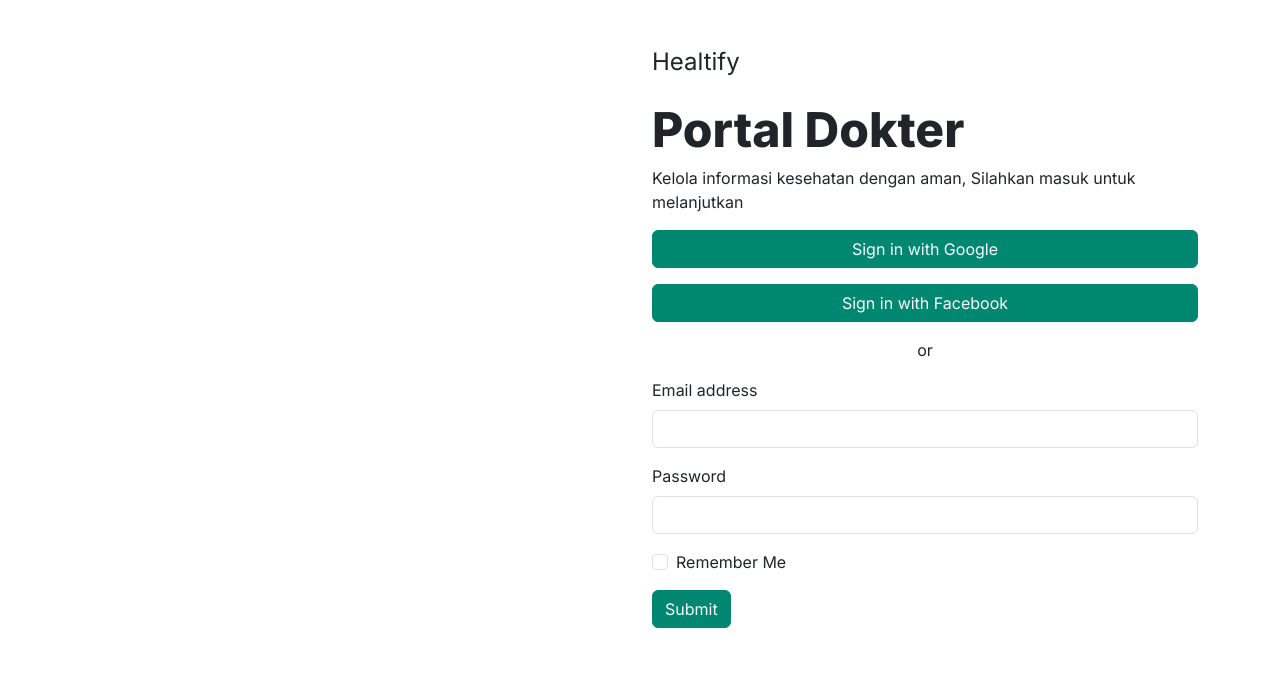
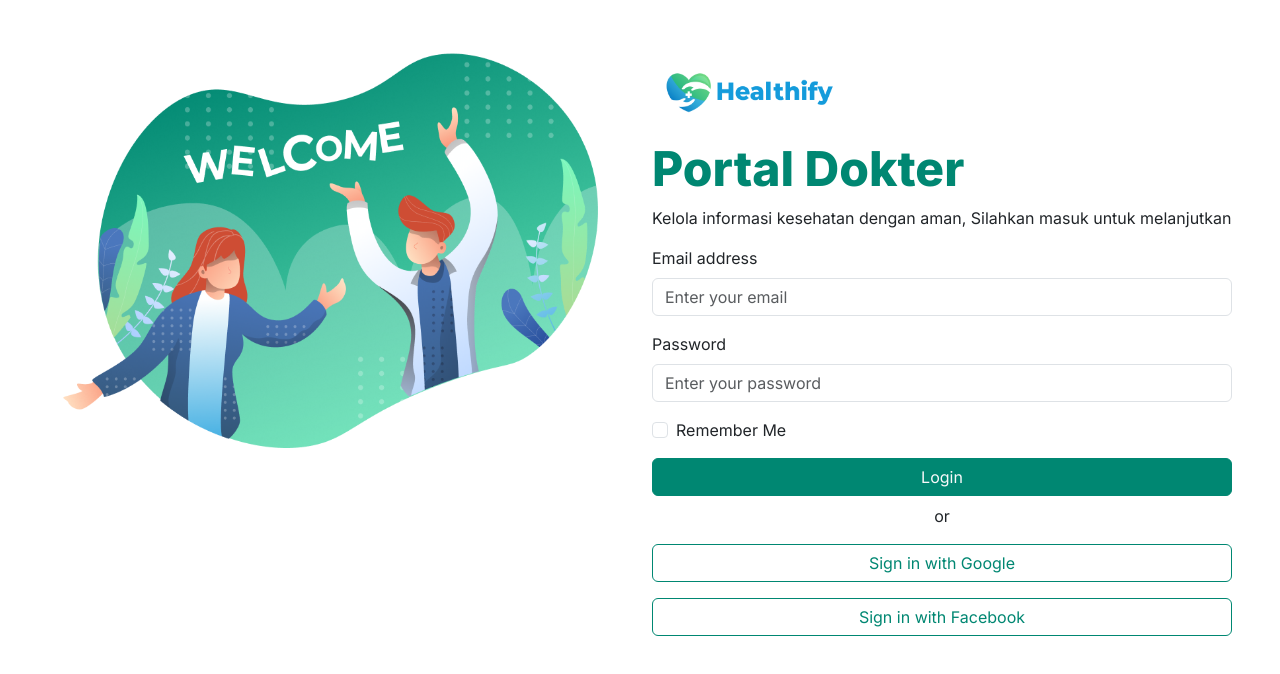
Before and after one commit to Health-Care-System/fe-react-doctor, a React (Vite) app: page /login in a window 1280 px wide. Shown: the top 674 px of the page. Built offline with nearby package versions, Linux system fonts and the light colour scheme.

Commit message:
fixed slicing

```diff
--- a/src/components/ui/Form/LoginForm.jsx
+++ b/src/components/ui/Form/LoginForm.jsx
@@ -1,30 +1,39 @@
 export const LoginForm = () => {
 
     return (
-        <form action='#' className="mt-4">
+        <form action='#' className="mt-3">
             <div className="mb-3">
-                <h3 className="fw-bold">Portal Dokter</h3>
+                <img src="../../../public/logohorizon.png" style={{ width : 200, height : 60 }}/>
+            </div>
+            <div className="mb-3">
+                <h3 className="fw-bold text-primary">Portal Dokter</h3>
                 <p>Kelola informasi kesehatan dengan aman, Silahkan masuk untuk melanjutkan</p>
             </div>
-            <div className="mb-3 d-flex flex-column gap-3">
-                <button className="btn btn-primary text-light">Sign in with Google </button>
-                <button className="btn btn-primary text-light">Sign in with Facebook</button>
-            </div>
-            <p className="text-center"> or </p>
 
             <div className="mb-3">
                 <label className="form-label">Email address</label>
-                <input type="email" className="form-control" id="exampleInputEmail1" aria-describedby="emailHelp"/>
+                <input type="email" className="form-control" placeholder="Enter your email" id="exampleInputEmail1" aria-describedby="emailHelp"/>
             </div>
             <div className="mb-3">
                 <label className="form-label">Password</label>
-                <input type="password" className="form-control" id="exampleInputPassword1"/>
+                <input type="password" placeholder="Enter your password" className="form-control" id="exampleInputPassword1"/>
             </div>
             <div className="mb-3 form-check">
                 <input type="checkbox" className="form-check-input" id="exampleCheck1"/>
                     <label className="form-check-label" >Remember Me</label>
             </div>
-            <button type="submit mt-2" className="btn btn-primary text-light">Submit</button>
+
+            <button type="submit" className="btn btn-primary text-light w-100">Login</button>
+
+
+            <p className="text-center mt-2"> or </p>
+
+
+            <div className="mb-3 d-flex flex-column gap-3">
+                <button className="btn btn-outline-primary">Sign in with Google </button>
+                <button className="btn btn-outline-primary">Sign in with Facebook</button>
+            </div>
+
         </form>
     )
 }
--- a/src/pages/Login/LoginPage.jsx
+++ b/src/pages/Login/LoginPage.jsx
@@ -1,19 +1,18 @@
 import { LoginForm } from "../../components/ui/Form/LoginForm"
+
 
 const LoginPage = () => {
 
     return (
-        <div className="container mt-5">
-           <div className="row">
-                <div className="col-md-5 col-lg-6">
-
-
+        <div className="p-5">
+            <div className="row">
+                <div className="col-md-5 col-lg-6 col-6">
+                    <img width={550} height={400} src="../../../public/loginimg.png" />
                 </div>
-                <div className="col-md-5 col-lg-6">
-                    <h5>Healtify</h5>
+                <div className="col-md-5 col-lg-6 col-6">
                     <LoginForm />
                 </div>
-           </div>
+            </div>
         </div>
     )
 }
```
Also changed, not shown: public/loginimg.png (added), public/logohorizon.png (added).
